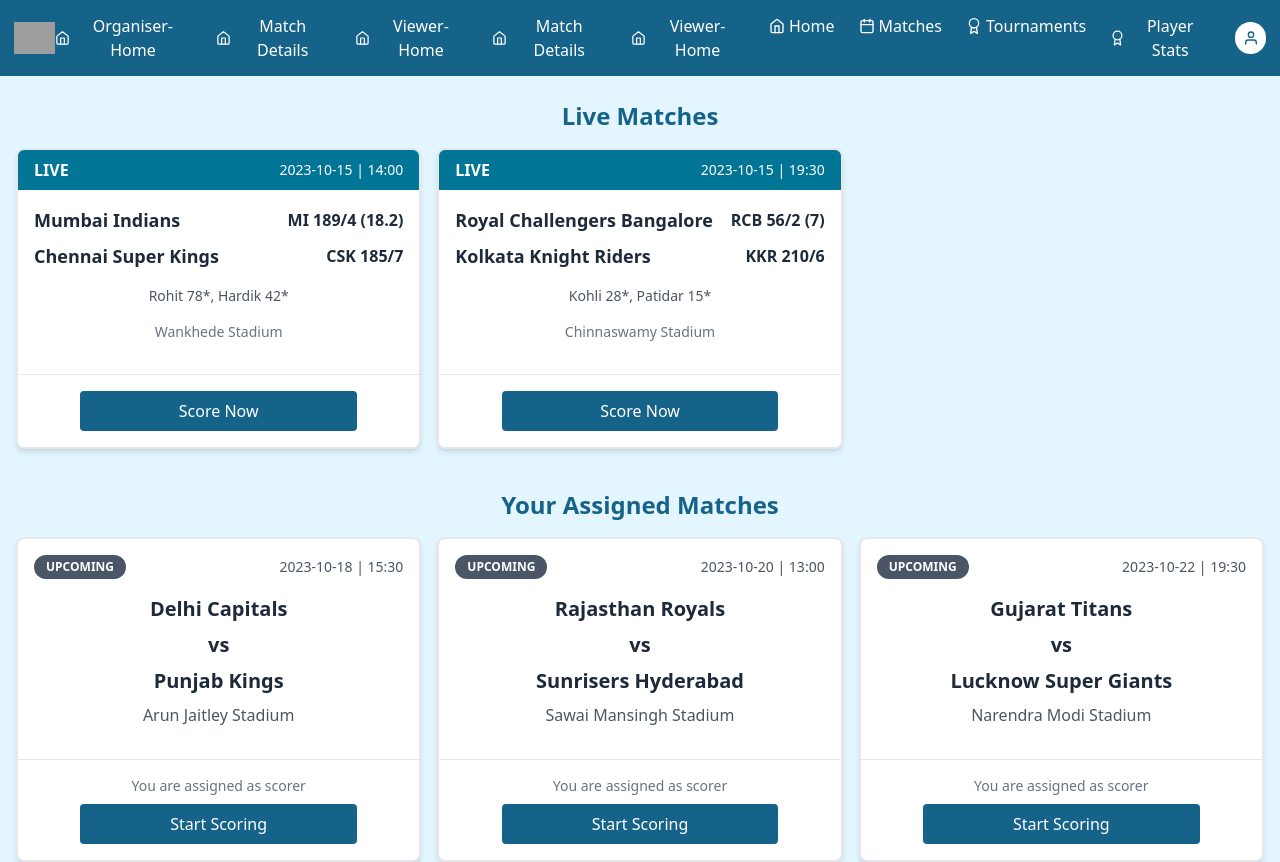
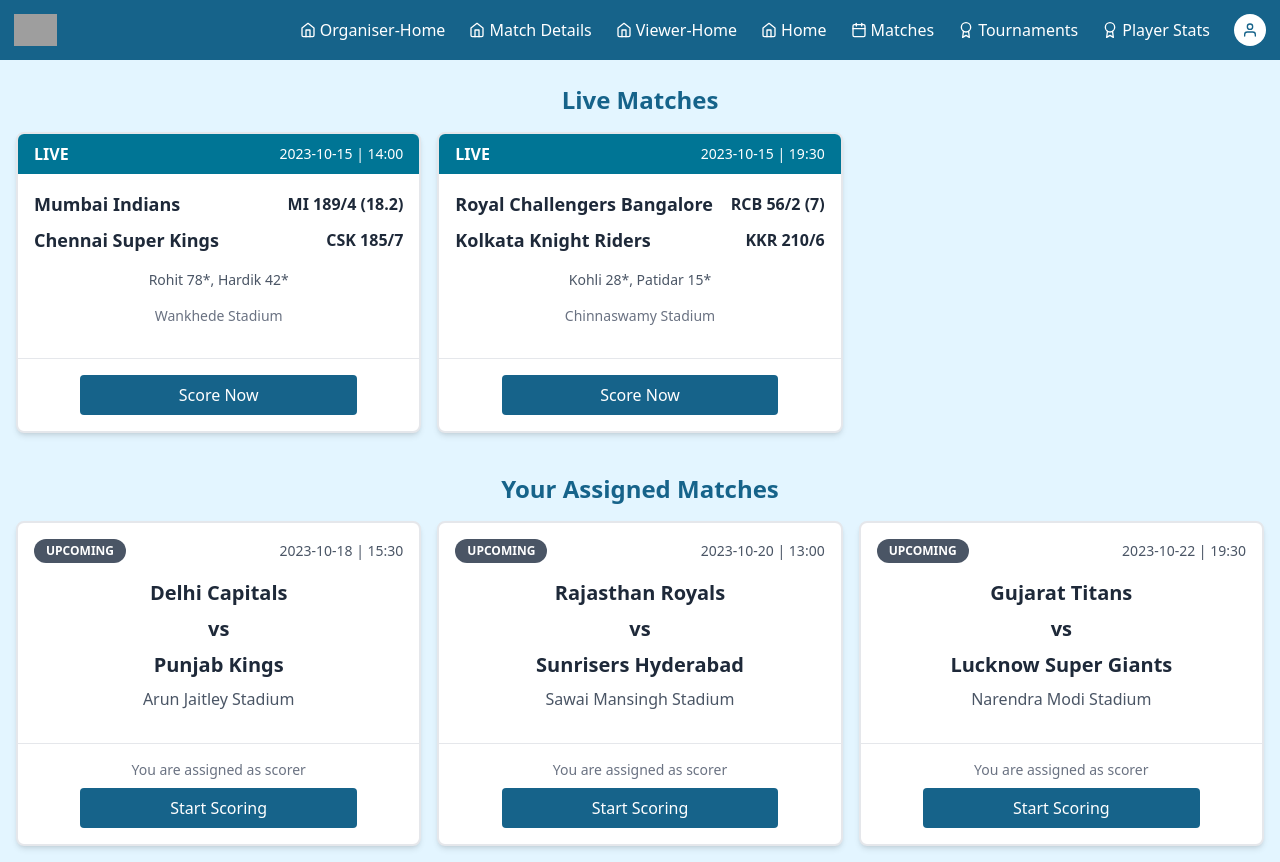
Before and after one commit to Atharvasp333/Cricket-Scoring-System, a React (Vite) app in the folder frontend/: page /scorer-home in a window 1280 px wide. Shown: the top 862 px of the page. Built offline with nearby package versions, Linux system fonts and the light colour scheme; grey boxes are pictures that could not be loaded.

Commit message:
Update Navbar.jsx

```diff
--- a/frontend/src/Components/Navbar.jsx
+++ b/frontend/src/Components/Navbar.jsx
@@ -53,18 +53,6 @@
               </Link>
             </li>
             <li>
-              <Link to="/match-details/:matchId" className={`flex items-center ${isActive('/match-details/:matchId')}`}>
-                <FiHome className="mr-1" />
-                <span className="hidden sm:inline">Match Details</span>
-              </Link>
-            </li>
-            <li>
-              <Link to="/viewer-home" className={`flex items-center ${isActive('/viewer-home')}`}>
-                <FiHome className="mr-1" />
-                <span className="hidden sm:inline">Viewer-Home</span>
-              </Link>
-            </li>
-            <li>
               <Link to="/scorer-home" className={`flex items-center ${isActive('/scorer-home')}`}>
                 <FiHome className="mr-1" />
                 <span className="hidden sm:inline">Home</span>
```
